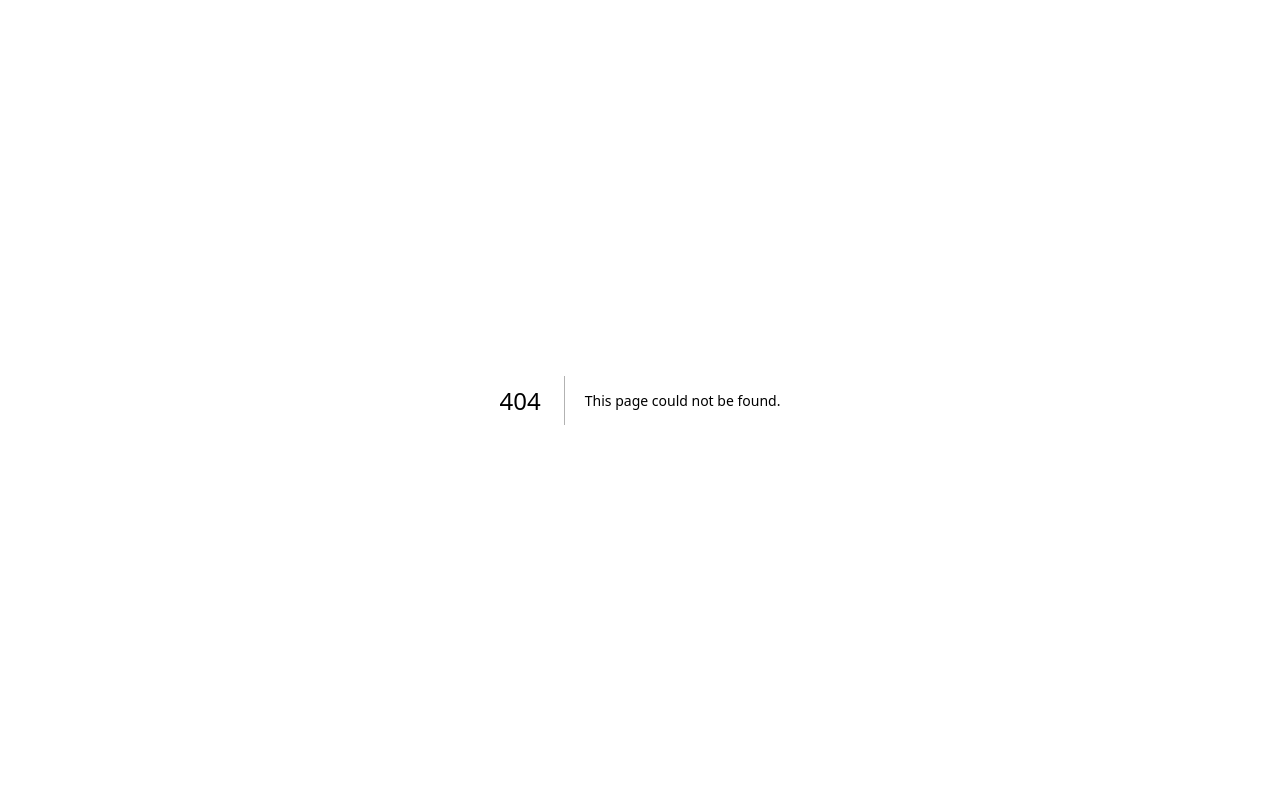
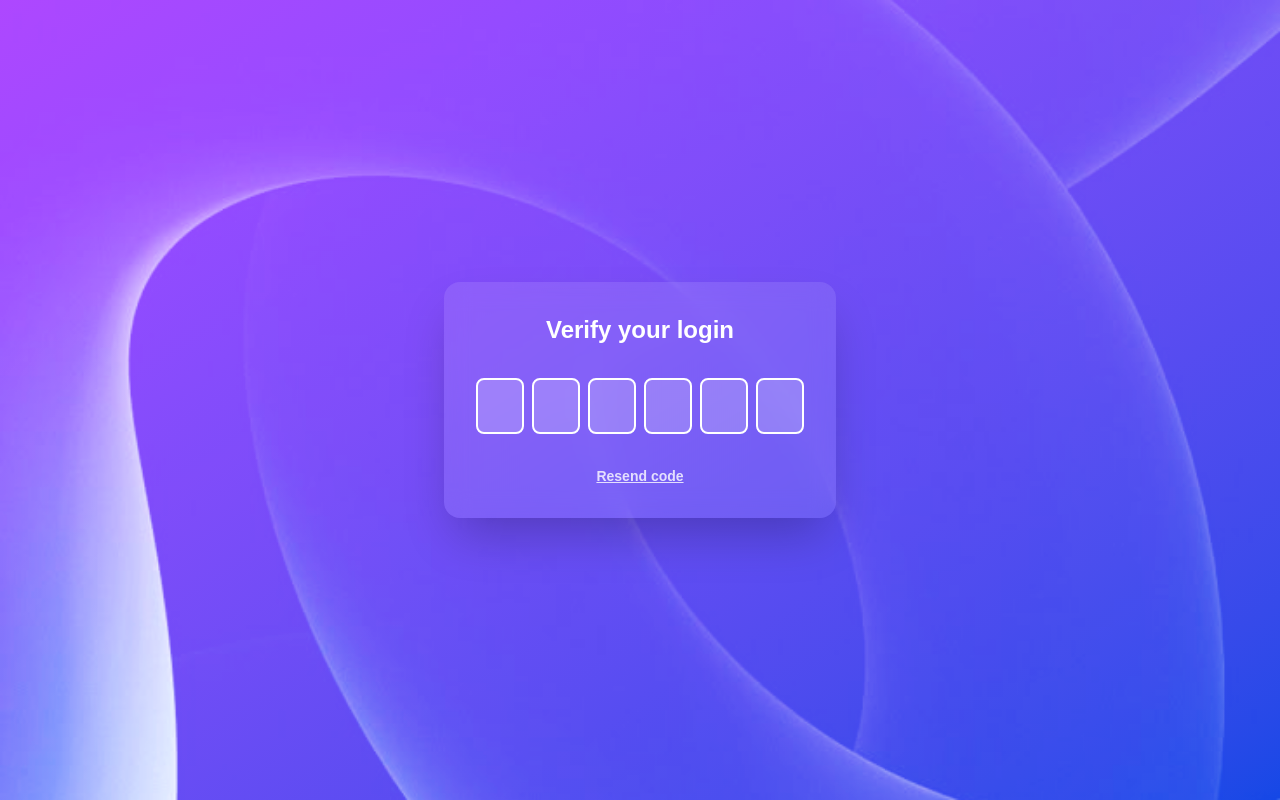
Before and after one commit to isicheri/Coplana, a Next.js app: page /verify-login in a window 1280 px wide. Before the commit this address had no page. Built offline with nearby package versions, Linux system fonts and the light colour scheme; a web font is replaced by a local one.

Commit message:
still fixing and debugging

```diff
--- a/src/app/onboarding/page.tsx
+++ b/src/app/onboarding/page.tsx
@@ -22,6 +22,12 @@ type ScheduleType = {
   planItems: PlanItem[];
 };
 
+type StoredUser = {
+  id: string,
+  email: string,
+  username: string
+}
+
 const page = (props: Props) => {
   const [authMode, setAuthMode] = useState<"login" | "signup">("signup");
   const [loading, setLoading] = useState(false);
@@ -35,13 +41,13 @@ const page = (props: Props) => {
 
   //Auto-login
   useEffect(() => {
-    const savedUserId = localStorage.getItem("userId");
-    const savedEmail = localStorage.getItem("email");
-    const savedUsername = localStorage.getItem("username");
-    if (savedUserId && savedEmail && savedUsername) {
-      setUserId(savedUserId);
-      setEmail(savedEmail);
-      setUsername(savedUsername);
+    const user_item = localStorage.getItem("user");
+    if(!user_item) return;
+    const user: StoredUser = JSON.parse(user_item) as StoredUser;
+    if (!user) {
+      setUserId(user.id);
+      setEmail(user.email);
+      setUsername(user.username);
       window.location.href = "/dashboard";
     }
   }, []);
@@ -69,7 +75,7 @@ const page = (props: Props) => {
     setError(null);
     setLoading(true);
     try {
-      const res = await fetch(`${process.env.API_URL}/api/v1/auth/signup`, {
+      const res = await fetch(`http://localhost:5000/api/v1/auth/signup`, {
         method: "POST",
         headers: { "Content-Type": "application/json" },
         body: JSON.stringify({ email, username }),
@@ -86,32 +92,41 @@ const page = (props: Props) => {
     }
   }
 
+
    async function loginUser(e: React.FormEvent) {
   e.preventDefault();
   setError(null);
   setLoading(true);
   try {
-      const res = await fetch(`${process.env.API_URL}/api/v1/auth/login`, {
+    const res = await fetch(`http://localhost:5000/api/v1/auth/login`, {
       method: "POST",
       headers: { "Content-Type": "application/json" },
-        body: JSON.stringify({ email, username }),
+      body: JSON.stringify({ email }),
     });
     const data = await res.json();
+
     if (!res.ok) throw new Error(data.error || "Login failed");
-      setUserId(data.user.id);
-      setUsername(data.user.username);
-      setEmail(data.user.email);
-      window.location.href = "/dashboard";
-      localStorage.setItem("userId", data.user.id);
-      localStorage.setItem("email", data.user.email);
-      localStorage.setItem("username", data.user.username);
-      await fetchUserSchedules();
+
+    // If verification code is sent successfully
+    if (data.message === "Verification code sent to your email") {
+      setMessage(data.message);
+      // redirect to verify page
+      setTimeout(() => {
+        window.location.href = `/verify-login?email=${encodeURIComponent(
+          data.email
+        )}`;
+      }, 2000);
+    } else {
+      setError("Unexpected response from server");
+    }
   } catch (err: any) {
     setError(err.message);
   } finally {
     setLoading(false);
   }
 }
+
+
   return (
     <>
       <main className="min-h-screen  bg-gradient-to-br from-purple-500 to-blue-700 flex flex-col gap-2 items-center justify-center">
--- a/src/app/verify-email/page.tsx
+++ b/src/app/verify-email/page.tsx
@@ -5,6 +5,7 @@ import { useRouter } from 'next/navigation';
 
 export default function VerifyEmailPage() {
   const [status, setStatus] = useState<'loading' | 'success' | 'error'>('loading');
+  const [message,setMessage] = useState<string | null>(null);
   const router = useRouter();
 
   useEffect(() => {
@@ -13,14 +14,19 @@ export default function VerifyEmailPage() {
       if (!token) return setStatus('error');
 
       try {
-        const res = await fetch(`${process.env.API_URL}/api/v1/auth/verify-email`, {
+        const res = await fetch(`http://localhost:5000/api/v1/auth/verify-email`, {
           method: 'POST',
           headers: { 'Content-Type': 'application/json' },
           body: JSON.stringify({ token }),
         });
 
+        const data = await res.json();
+
+        // console.log(data);
+
         if (res.ok) {
           setStatus('success');
+          setMessage(data.message)
           setTimeout(() => router.push('/onboarding'), 3000); // redirect after success
         } else {
           setStatus('error');
--- /dev/null
+++ b/src/app/verify-login/page.tsx
@@ -0,0 +1,141 @@
+"use client";
+
+import { useEffect, useState } from "react";
+import { useSearchParams, useRouter } from "next/navigation";
+
+export default function VerifyLoginPage() {
+  const [code, setCode] = useState(["", "", "", "", "", ""]);
+  const [loading, setLoading] = useState(false);
+  const [error, setError] = useState("");
+  const [resending, setResending] = useState(false);
+
+  const searchParams = useSearchParams();
+  const router = useRouter();
+  const email = searchParams.get("email");
+
+  useEffect(() => {
+    if (code.every((digit) => digit !== "") && !loading) {
+      verifyCode();
+    }
+  }, [code]);
+
+  const handleChange = (value: string, index: number) => {
+    if (!/^\d?$/.test(value)) return;
+    const newCode = [...code];
+    newCode[index] = value;
+    setCode(newCode);
+
+    if (value && index < code.length - 1) {
+      const nextInput = document.getElementById(`code-${index + 1}`);
+      if (nextInput) (nextInput as HTMLInputElement).focus();
+    }
+  };
+
+  const verifyCode = async () => {
+    if (!email) return;
+
+    setLoading(true);
+    setError("");
+    const codeValue = code.join("");
+
+    try {
+      const res = await fetch("http://localhost:5000/api/v1/auth/verify-login", {
+        method: "POST",
+        headers: { "Content-Type": "application/json" },
+        body: JSON.stringify({ email, code: codeValue }),
+      });
+
+      const data = await res.json();
+
+      if (!res.ok) {
+        console.log("❌ Verification failed:", data);
+        setError(data.error || "Invalid code");
+        setLoading(false);
+        return;
+      }
+
+      console.log("✅ Login success:", data);
+
+      // Save token and user
+      localStorage.setItem("token", data.token);
+      localStorage.setItem("user", JSON.stringify(data.user));
+
+      router.push("/dashboard");
+    } catch (err) {
+      console.error("Error verifying login:", err);
+      setError("Something went wrong");
+      setLoading(false);
+    }
+  };
+
+  const resendCode = async () => {
+    if (!email) return;
+    setResending(true);
+
+    try {
+      const res = await fetch("http://localhost:5000/api/v1/auth/resend-login-code", {
+        method: "POST",
+        headers: { "Content-Type": "application/json" },
+        body: JSON.stringify({ email }),
+      });
+
+      const data = await res.json();
+
+      if (res.ok) {
+        console.log("📨 Code resent:", data);
+      } else {
+        console.log("❌ Resend failed:", data);
+      }
+    } catch (err) {
+      console.error("Error resending code:", err);
+    } finally {
+      setResending(false);
+    }
+  };
+
+  return (
+    <>
+      <main className="min-h-screen bg-gradient-to-br from-purple-500 to-blue-700 flex flex-col gap-4 items-center justify-center text-white relative overflow-hidden">
+        <div className="bubbles w-full h-full bg-cover bg-no-repeat mix-blend-screen bg-center fixed top-0 left-0"></div>
+
+        <div className="relative z-10 flex flex-col items-center bg-white/10 backdrop-blur-md rounded-2xl p-8 shadow-2xl">
+          <h1 className="text-2xl font-bold mb-2">Verify your login</h1>
+          <p className="text-sm opacity-80 mb-6">{email}</p>
+
+          <div className="flex gap-2 justify-center">
+            {code.map((digit, i) => (
+              <input
+                key={i}
+                id={`code-${i}`}
+                type="text"
+                value={digit}
+                onChange={(e) => handleChange(e.target.value, i)}
+                maxLength={1}
+                disabled={loading}
+                className={`w-12 h-14 text-center text-2xl font-semibold rounded-lg border-2 ${
+                  error
+                    ? "border-red-400 bg-red-100 text-red-700"
+                    : "border-white bg-white/20 text-white"
+                } focus:border-blue-300 focus:outline-none`}
+              />
+            ))}
+          </div>
+
+          {loading && (
+            <div className="mt-6 animate-spin rounded-full h-6 w-6 border-2 border-white border-t-transparent"></div>
+          )}
+
+          {error && <p className="mt-4 text-red-300 text-sm">{error}</p>}
+
+          <button
+            onClick={resendCode}
+            disabled={resending}
+            className="mt-8 text-sm text-white/80 hover:text-white underline"
+          >
+            {resending ? "Resending..." : "Resend code"}
+          </button>
+        </div>
+      </main>
+    </>
+  );
+}
```
Lines whose indentation alone changed are shown as unchanged.
